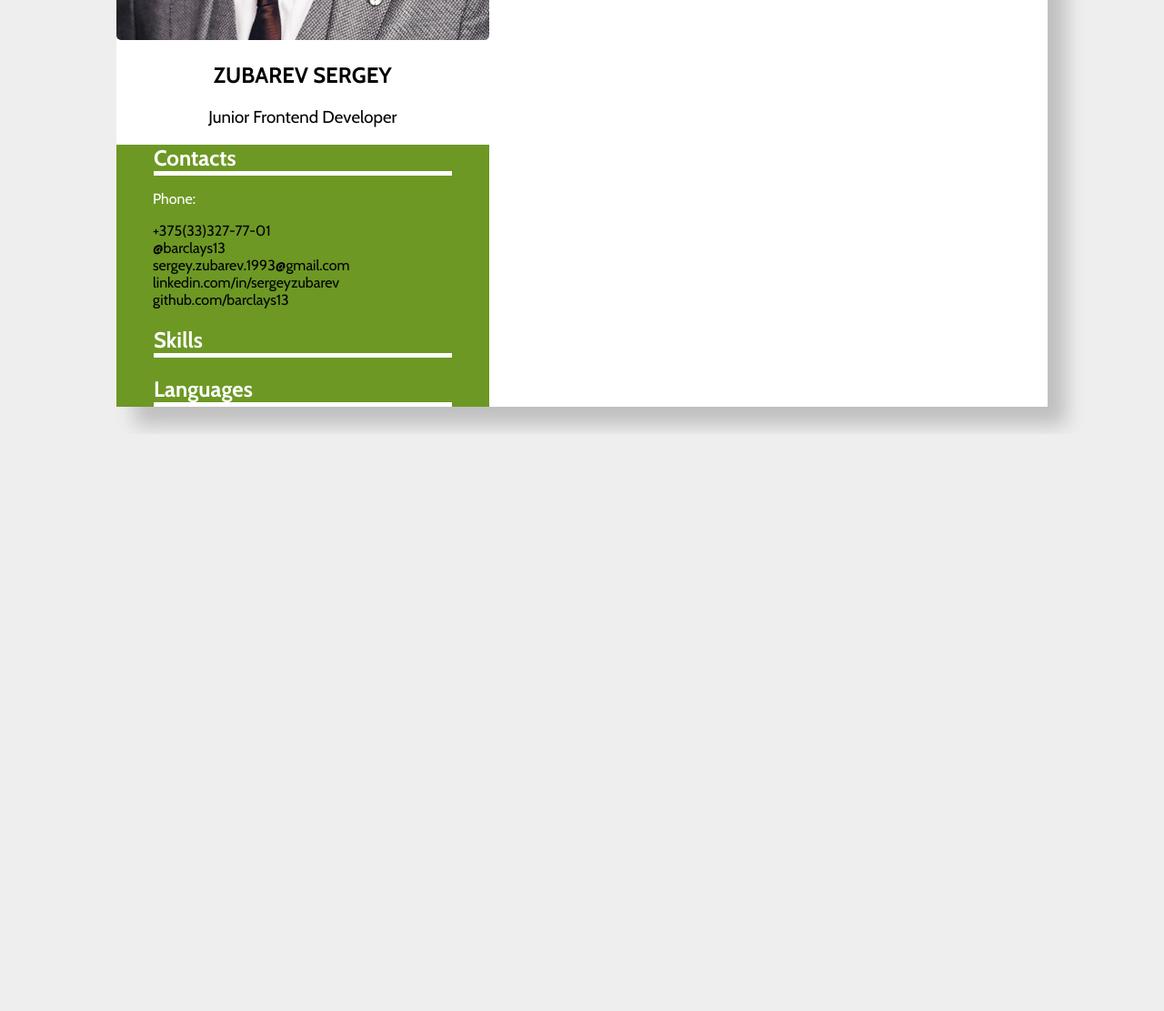
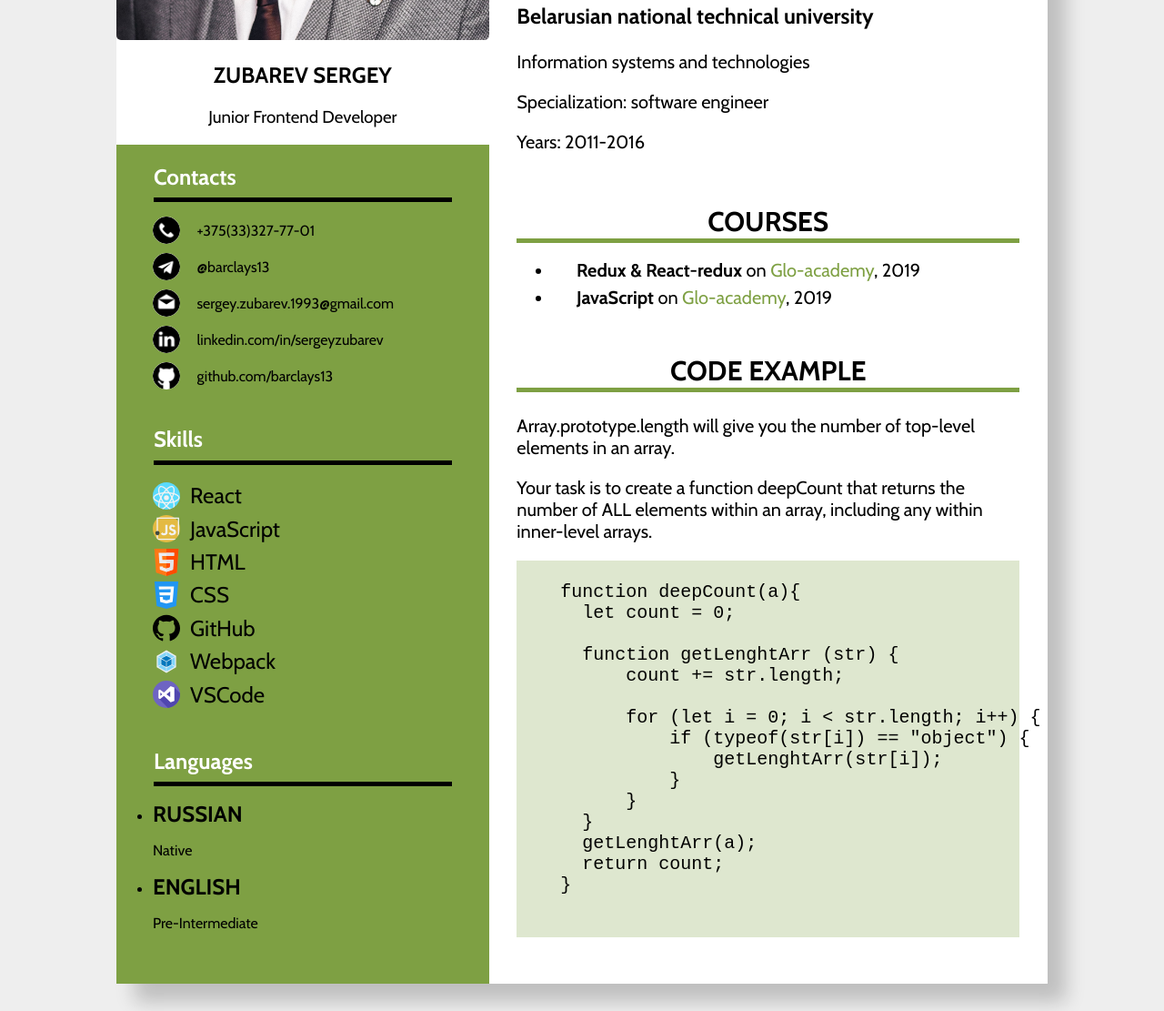
Before and after one commit to barclays13/rsschool-cv, a plain HTML site: page index.html in a window 1280 px wide. Shown: the part 443-1554 px from the top of the page at 91% size. Before the commit the page ends 920 px from the top, so only its background shows below. Drawn offline with nearby package versions, Linux system fonts and the light colour scheme.

Commit message:
feat: implement content cv

```diff
--- a/index.html
+++ b/index.html
@@ -19,21 +19,25 @@
           <section class="contacts">
             <h2 class="content__name">Contacts</h2>
             <div class="content__line"></div>
-            <ul class="contacts__wrappes">
+            <ul class="contacts__list">
               <li class="contacts__phone">
-                <p>Phone:</p>
+                <img class="icon" src="img/phone-call.png" alt="phone">
                 <a href="tel:+375333277701" target="_blank"> +375(33)327-77-01</a>
               </li>
               <li class="contacts__telegram">
+                <img class="icon" src="img/telegram.png" alt="telegram">
                 <a href="https://t.me/barclays13" target="_blank"> @barclays13</a>
               </li>
               <li class="contacts__mail">
+                <img class="icon" src="img/email.png" alt="email">
                 <a href="mailto:sergey.zubarev.1993@gmail.com" target="_blank"> sergey.zubarev.1993@gmail.com</a>
               </li>
               <li class="contacts__linkdin">
+                <img class="icon" src="img/linkdin.png" alt="linkdin">
                 <a href="https://www.linkedin.com/in/sergeyzubarev" target="_blank"> linkedin.com/in/sergeyzubarev</a>
               </li>
               <li class="contacts__github">
+                <img class="icon" src="img/github.png" alt="github">
                 <a href="https://github.com/barclays13" target="_blank"> github.com/barclays13</a>
               </li>
             </ul>
@@ -41,15 +45,101 @@
           <section class="skills">
             <h2 class="content__name">Skills</h2>
             <div class="content__line"></div>
+            <ul class="skills__list">
+              <li class="skills__react">
+                <img class="icon" src="img/react.svg" alt="react">
+                <p class="skills_name">React</p>
+              </li>
+              <li class="skills__js">
+                <img class="icon" src="img/js.svg" alt="js">
+                <p class="skills_name">JavaScript</p>
+              </li>
+              <li class="skills__html">
+                <img class="icon" src="img/html.svg" alt="html">
+                <p class="skills_name">HTML</p>
+              </li>
+              <li class="skills__css">
+                <img class="icon" src="img/css.svg" alt="css">
+                <p class="skills_name">CSS</p>
+              </li>
+              <li class="skills__github">
+                <img class="icon" src="img/github.svg" alt="GitHub">
+                <p class="skills_name">GitHub</p>
+              </li>
+              <li class="skills__webpack">
+                <img class="icon" src="img/webpack.svg" alt="Webpack">
+                <p class="skills_name">Webpack</p>
+              </li>
+              <li class="vscode">
+                <img class="icon" src="img/vscode.svg" alt="VSCode">
+                <p class="skills_name">VSCode</p>
+              </li>
+          </ul>
           </section>
           <section class="languages">
             <h2 class="content__name">Languages</h2>
             <div class="content__line"></div>
+            <ul class="languages__list">
+              <li>
+                <p class="languages__name">Russian</p>
+                <p>Native</p>
+              </li>
+              <li>
+                <p class="languages__name">English</p>
+                <p>Pre-Intermediate</p>
+              </li>
+            </ul>
           </section>
         </div>
       </aside>
       <main class="main">
-        About for me
+        <section class="about-me">
+          <h2 class="main__name">About me</h2>
+          <p class="main__text">I'm 28 years old and I have wife Yulia. I'm currently working head online-shop the musical instruments and  I play the guitar a little. </p>
+          <p class="main__text">I've been studying frontend for two years now. My strengths are hard work and attentiveness. I'm constantly striving for learning. I stydied in online school <a class="glo" href="https://glo.academy/">Glo-academy</a> on the courses "JavaScript" and "React & React/Redux". Then I myself improved my knowledge.</p>
+        </section>
+        <section class="education">
+          <h2 class="main__name">Education</h2>
+          <h3>Belarusian national technical university</h3>
+          <p>Information systems and technologies</p>
+          <p>Specialization: software engineer</p>
+          <p>Years: 2011-2016</p>
+        </section>
+        <section class="courses">
+          <h2 class="main__name">Courses</h2>
+          <ul>
+            <li>
+              <p><b>Redux & React-redux</b> on <a class="glo" href="https://glo.academy/">Glo-academy</a>, 2019</p>
+            </li>
+            <li>
+              <p><b>JavaScript</b> on <a class="glo" href="https://glo.academy/">Glo-academy</a>, 2019</p>
+            </li>
+          </ul>
+        </section>
+        <section class="code-example">
+          <h2 class="main__name">Code example</h2>
+          <p>Array.prototype.length will give you the number of top-level elements in an array.</p>
+          <p>Your task is to create a function deepCount that returns the number of ALL elements within an array, including any within inner-level arrays.</p>
+          <pre class="code-example__task">
+            <code>
+    function deepCount(a){
+      let count = 0;
+
+      function getLenghtArr (str) {
+          count += str.length;
+
+          for (let i = 0; i < str.length; i++) {
+              if (typeof(str[i]) == "object") {
+                  getLenghtArr(str[i]);
+              }
+          }
+      }
+      getLenghtArr(a);
+      return count;
+    }
+          </code>
+        </pre>
+        </section>
       </main>
     </div>
   </body>
--- a/style.css
+++ b/style.css
@@ -31,42 +31,124 @@ body { background-color: #eee; }
 }
 
 .content {
-    color: #fff;
-    background-color: #6d9824;
+    color: #000;
+    background-color: #7ea043;
 }
 
 .content__name {
-    margin-bottom: 0;
+    padding-top: 5%;
+    margin-bottom: 2%;
     margin-left: 10%;
+    color: #fff;
 }
 
 .content__line {
     width: 80%;
     height: 5px;
     margin: 0 10%;
-    background-color: #fff;
+    background-color: #000;
 }
 
-.contacts__wrappes {
-    margin-top: 10px;
+ul {
     list-style: none;
 }
 
-.li {
-    display: flex!important;
+.contacts > ul > li {
+    margin: 10px 0;
+    display: flex;
+    align-items: center;
 }
 
-.contacts__wrappes > li > a {
+.contacts > ul > li > a {
+    padding-left: 5%;
+}
+
+.contacts__list > li > .icon {
+    background-color: #fff;
+    border-radius: 100%;
+}
+
+.icon {
+    height: 30px;
+    width: 30px;
+}
+
+.contacts__list > li > a {
     font-weight: 400;
     color: #000;
     text-decoration: none;
 }
 
-.contacts__wrappes > li > a:hover {
+.contacts__list > li > a:hover {
     color: #fff;
     font-style: italic;
 }
 
+.skills__list > li {
+    display: flex;
+    align-items: center;
+}
+
+.skills__list > li:hover {
+    opacity: 0.9;
+    box-shadow: -5px 0 0 rgb(0,0,0,.2);
+}
+
+.skills_name {
+    margin: 1% 3%;
+    font-size: 24px;
+}
+
+.languages__list {
+    margin-bottom: 0;
+    padding-bottom: 10%;
+    list-style: disc;
+}
+
+.languages__name {
+    margin: 0;
+    font-size: 24px;
+    font-weight: 700;
+    text-transform: uppercase;
+}
+
 .main {
     width: 60%;
+    font-size: 20px;
 }
+
+.main__name {
+    text-align: center;
+    border-bottom: 5px solid #7ea043;
+    text-transform: uppercase;
+}
+
+.main__text {
+    text-align: justify;
+}
+
+.glo {
+    text-decoration: none;
+    color: #7ea043;
+}
+
+.main > section {
+    padding: 2% 5% 0 5%;
+}
+
+.about-me {
+    padding-top: 10%;
+}
+
+.courses > ul {
+    line-height: 10px;
+    list-style: disc;
+}
+
+.courses > ul > li {
+    padding-left: 5%;
+}
+
+.code-example__task {
+    background: #7ea04341;
+}
```
Also changed, not shown: img/css.svg (added), img/email.png (added), img/github.png (added), img/github.svg (added), img/html.svg (added), img/js.svg (added), img/linkdin.png (added), img/react.png (added), img/react.svg (added), img/telegram.png (added), img/vscode.svg (added), img/webpack.svg (added).
